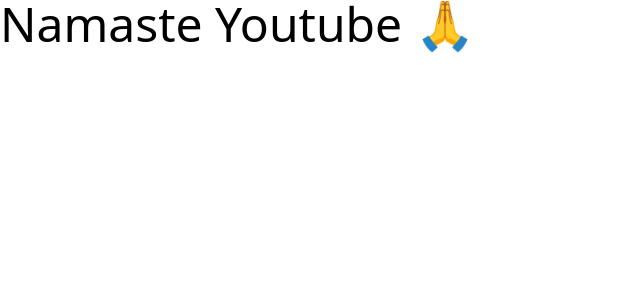
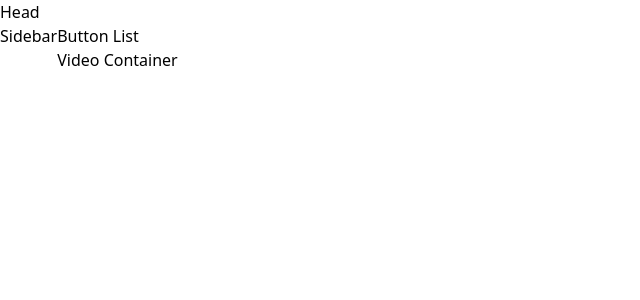
Before and after one commit to Souvik-R/youtube-app, a React (Vite) app: page / in a window 1280 px wide. Shown: the top 300 px of the page, without its empty margins (0-640 px from the left). Built offline with nearby package versions, Linux system fonts and the light colour scheme.

Commit message:
all file ready to start

```diff
--- a/src/App.jsx
+++ b/src/App.jsx
@@ -1,11 +1,15 @@
+import Body from "./components/Body"
+import Head from "./components/Head"
 
 function App() {
 
   return (
     <div>
-      <h1 className="text-5xl">
+      {/* <h1 className="text-5xl">
         Namaste Youtube 🙏
-      </h1>
+      </h1> */}
+        <Head />
+        <Body />
     </div>
   )
 }
--- /dev/null
+++ b/src/components/Body.jsx
@@ -0,0 +1,14 @@
+import React from 'react';
+import Sidebar from './Sidebar';
+import MainContainer from './MainContainer';
+
+const Body = () => {
+    return (
+        <div className="flex">
+            <Sidebar />
+            <MainContainer />
+        </div>
+    )
+}
+
+export default Body;
--- /dev/null
+++ b/src/components/ButtonList.jsx
@@ -0,0 +1,9 @@
+import React from 'react';
+
+const ButtonList = () => {
+    return (
+        <div>Button List</div>
+    )
+}
+
+export default ButtonList;
--- /dev/null
+++ b/src/components/Head.jsx
@@ -0,0 +1,9 @@
+import React from 'react';
+
+const Head = () => {
+    return (
+        <div>Head</div>
+    )
+}
+
+export default Head;
--- /dev/null
+++ b/src/components/MainContainer.jsx
@@ -0,0 +1,14 @@
+import React from 'react';
+import ButtonList from './ButtonList';
+import VideoContainer from './VideoContainer';
+
+const MainContainer = () => {
+    return (
+        <div>
+            <ButtonList />
+            <VideoContainer />
+        </div>
+    )
+}
+
+export default MainContainer;
--- /dev/null
+++ b/src/components/Sidebar.jsx
@@ -0,0 +1,10 @@
+import React from 'react';
+
+
+const Sidebar = () => {
+    return (
+        <div className="sidebar">Sidebar</div>
+    )
+}
+
+export default Sidebar;
--- /dev/null
+++ b/src/components/VideoContainer.jsx
@@ -0,0 +1,10 @@
+import React from 'react';
+
+const VideoContainer = () => {
+    return (
+        <div>Video Container</div>
+    )
+}
+
+
+export default VideoContainer;
```
Also changed, not shown: src/components/Head.js (deleted).
